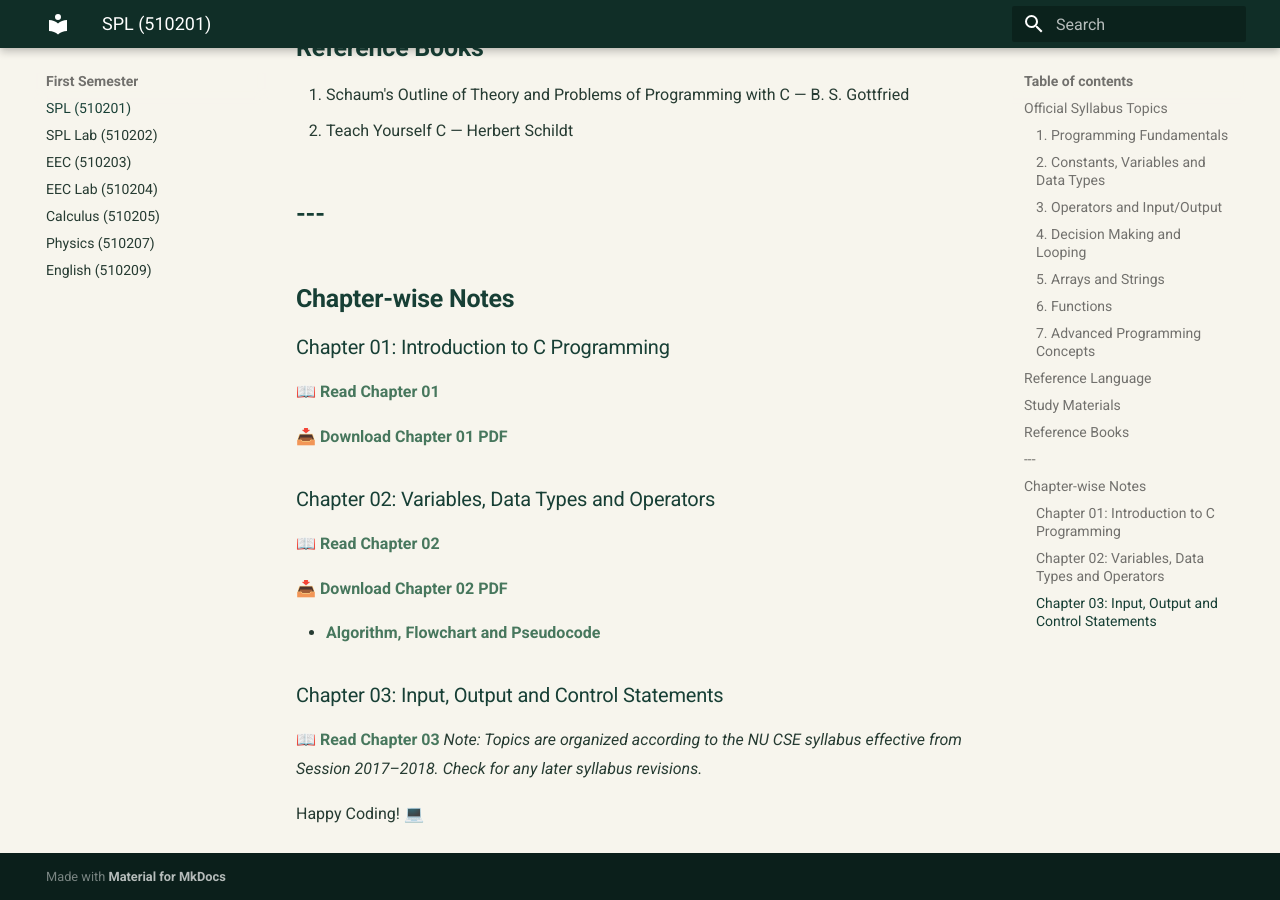
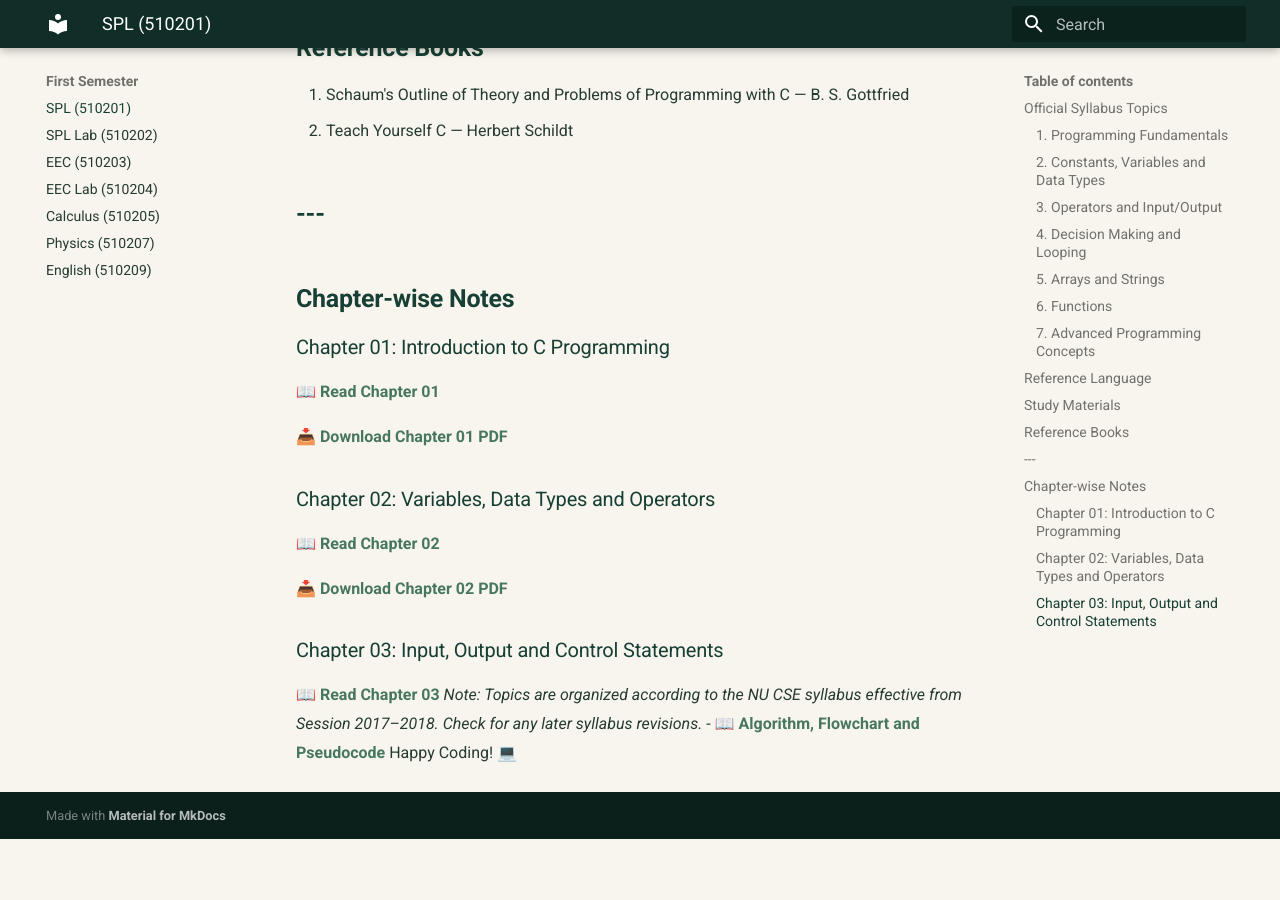
Before and after one commit to taimiyatahsin0-png/nu-cse-notes-store, an MkDocs documentation site: the page built from docs/subjects/spl/index.md, in a window 1280 px wide and 900 px high, scrolled down 2396 px. Built offline with MkDocs 1.6.1 and Material for MkDocs 9.7.7, drawn with Linux system fonts in a browser that asks for light colours; after the commit the page ends 3235 px from its top, so only the background shows below that.

```diff
--- a/docs/subjects/spl/index.md
+++ b/docs/subjects/spl/index.md
@@ -84,11 +84,9 @@ C Programming Language
 
 [📥 Download Chapter 02 PDF](SPL-Chapter-02.pdf)
 
-- [Algorithm, Flowchart and Pseudocode](algorithm-flowchart-pseudocode.md)
-
 ### Chapter 03: Input, Output and Control Statements
 
 [📖 Read Chapter 03](chapter-03.md)
 *Note: Topics are organized according to the NU CSE syllabus effective from Session 2017–2018. Check for any later syllabus revisions.*
-
+- [📖 Algorithm, Flowchart and Pseudocode](algorithm-flowchart-pseudocode.md)
 Happy Coding! 💻
```
